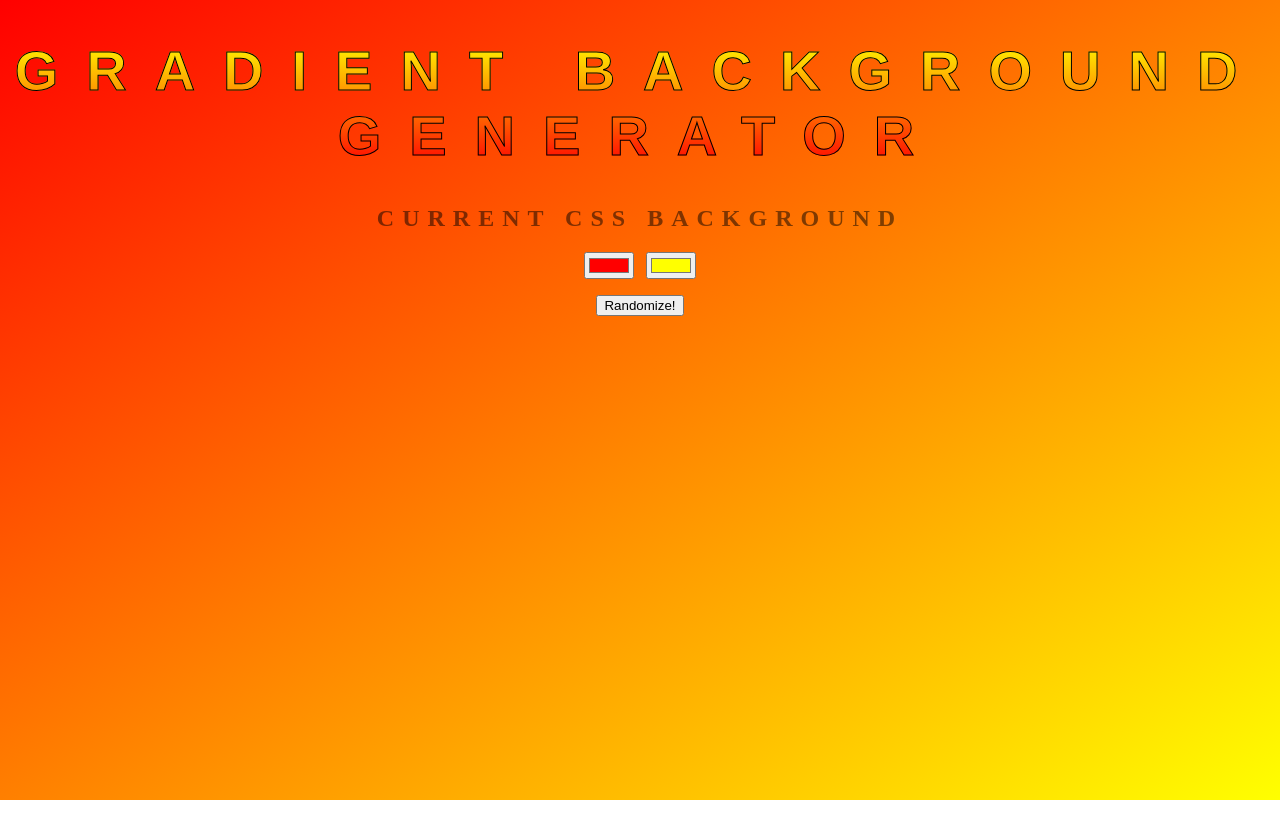
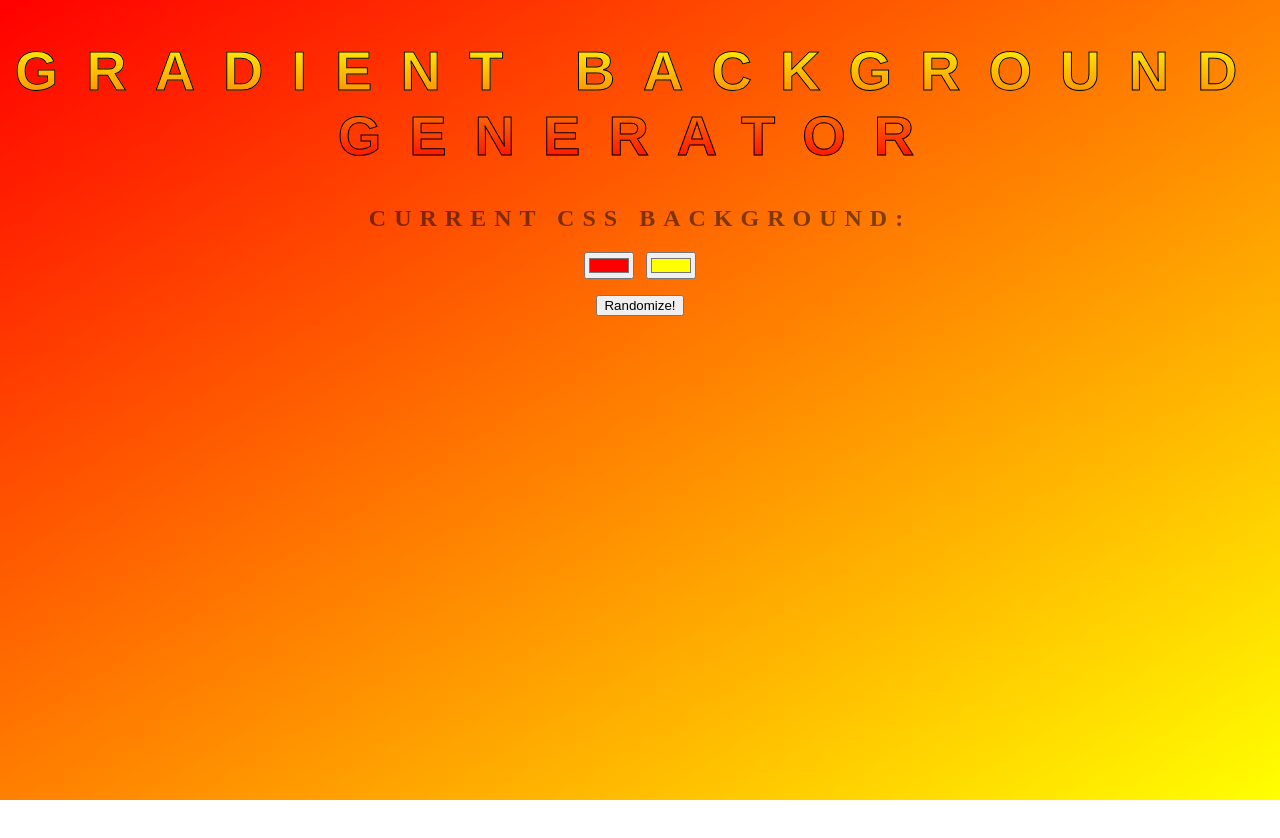
Before and after one commit to MariaTraga/background-generator, a plain HTML site: page index.html in a window 1280 px wide. Drawn offline with Linux system fonts and the light colour scheme.

Commit message:
spelling correction

```diff
--- a/index.html
+++ b/index.html
@@ -7,7 +7,7 @@
 </head>
 <body id="gradient">
 	<h1 id="title">Gradient Background Generator</h1>
-	<h2>Current CSS Background</h2>
+	<h2>Current CSS Background:</h2>
 	<input class="color1" type="color" name="color1" value="#FF0000">
 	<input class="color2" type="color" name="color2" value="#FFFF00">
 	<h3 class="colorCSS"></h3>
```
